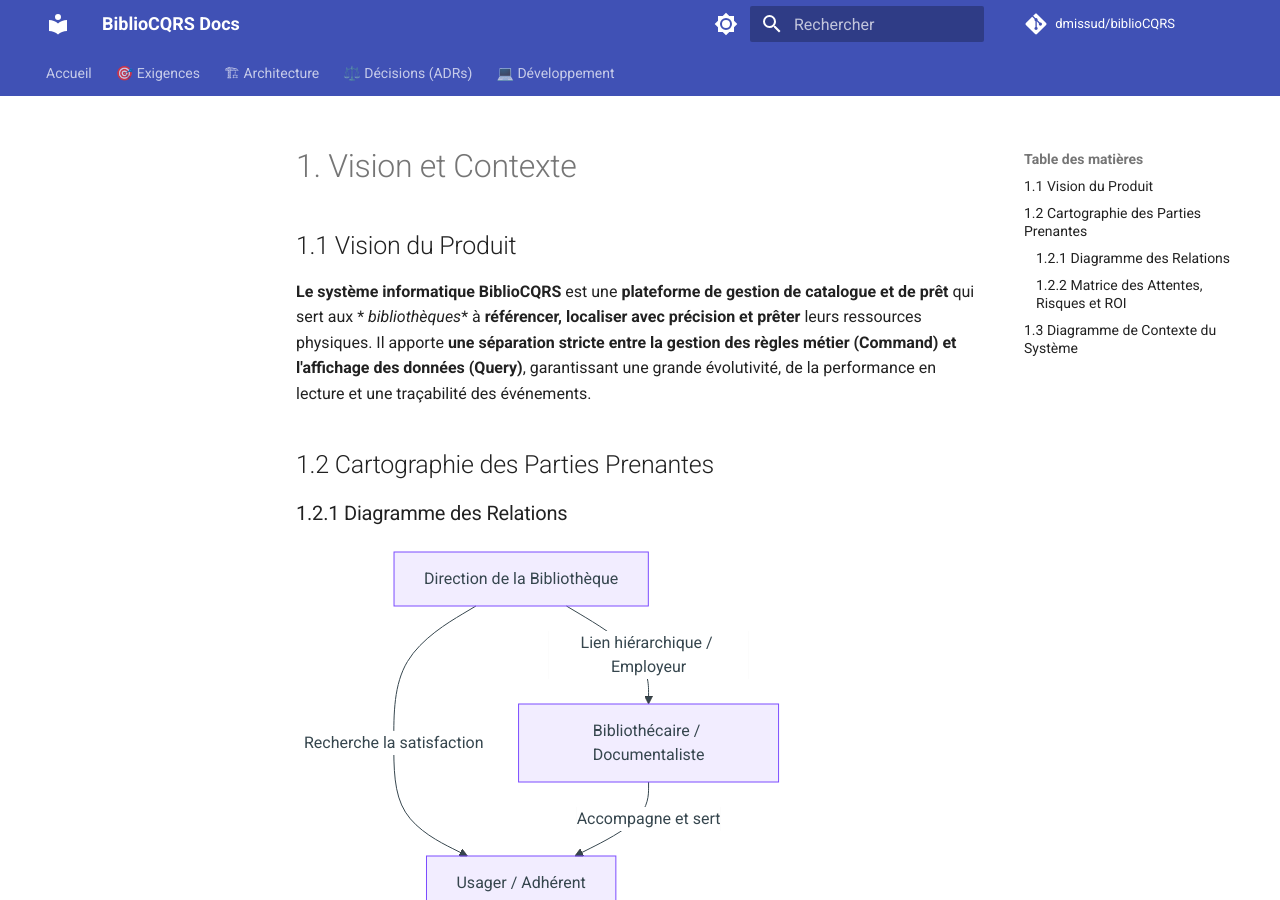
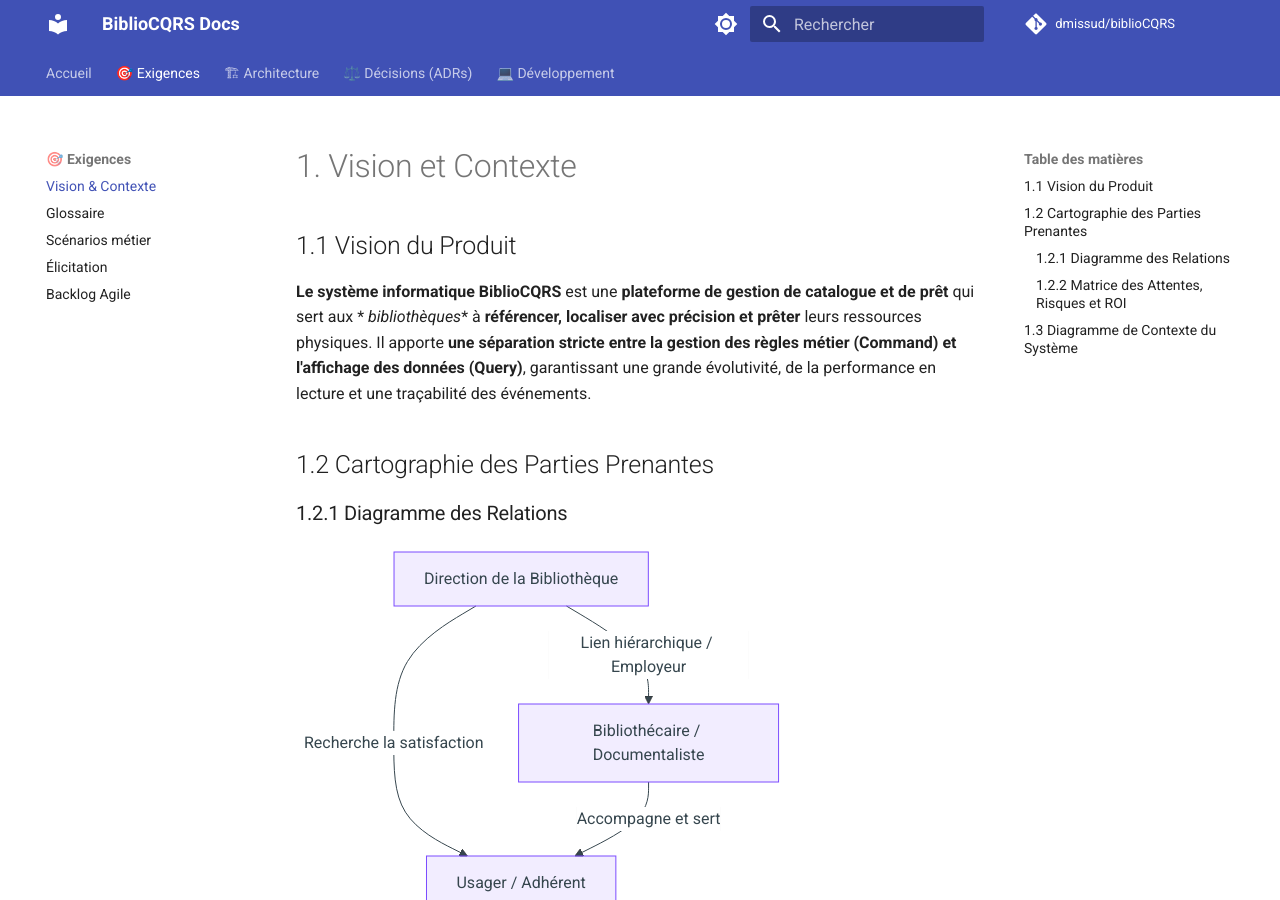
Before and after one commit to dmissud/biblioCQRS, an MkDocs documentation site: the page built from docs/requirements/sources/SRC-001-vision-contexte.md, in a window 1280 px wide and 900 px high. Built offline with MkDocs 1.6.1 and Material for MkDocs 9.7.7, drawn with Linux system fonts in a browser that asks for light colours; comment, search, counter and statistics services are not loaded; part of the change alters nothing that is shown.

Commit message:
docs(mkdocs): chemins des exigences après enregistrement des sources
Co-Authored-By: Claude Sonnet 5.5 <noreply@anthropic.com>
Claude-Session: https://claude.ai/code/session_01BrYLgMoLeLiKLq1NXKXCdz

```diff
--- a/mkdocs.yml
+++ b/mkdocs.yml
@@ -51,11 +51,11 @@ markdown_extensions:
 nav:
   - Accueil: index.md
   - 🎯 Exigences:
-      - Vision & Contexte: requirements/01_vision_contexte.md
-      - Glossaire: requirements/02_glossaire.md
-      - Scénarios métier: requirements/03_scenarios_regles.md
-      - Élicitation: requirements/04_plan_elicitation.md
-      - Backlog Agile: requirements/05_backlog.md
+      - Vision & Contexte: requirements/sources/SRC-001-vision-contexte.md
+      - Glossaire: requirements/sources/SRC-002-glossaire.md
+      - Scénarios métier: requirements/sources/SRC-003-scenarios-regles.md
+      - Élicitation: requirements/sources/SRC-004-plan-elicitation.md
+      - Backlog Agile: requirements/sources/SRC-005-backlog.md
   - 🏗 Architecture:
       - Synthèse: documentation_architecture.md
       - Modèle C4: architecture/c4-model.md
```
